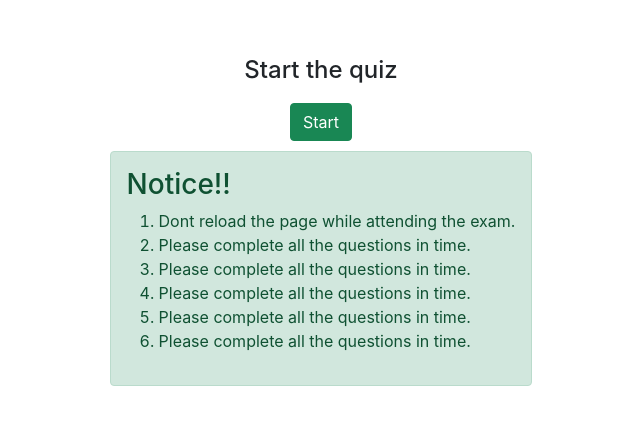
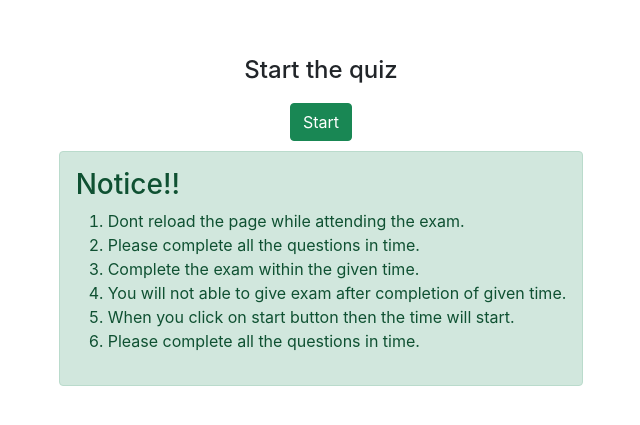
Before and after one commit to Rijan984/MCQ, a React (Create React App) app in the folder mcq/: page / in a window 1280 px wide. Shown: the part 171-596 px from the top of the page, without its empty margins (319-959 px from the left). Built offline with nearby package versions, Linux system fonts and the light colour scheme.

Commit message:
adding text to notice(guide component)

```diff
--- a/mcq/src/components/guide/Guide.js
+++ b/mcq/src/components/guide/Guide.js
@@ -7,9 +7,9 @@ function Guide() {
       <ol>
         <li>Dont reload the page while attending the exam.</li>
         <li>Please complete all the questions in time.</li>
-        <li>Please complete all the questions in time.</li>
-        <li>Please complete all the questions in time.</li>
-        <li>Please complete all the questions in time.</li>
+        <li>Complete the exam within the given time.</li>
+        <li>You will not able to give exam after completion of given time.</li>
+        <li>When you click on start button then the time will start.</li>
         <li>Please complete all the questions in time.</li>
       </ol>
     </div>
```
